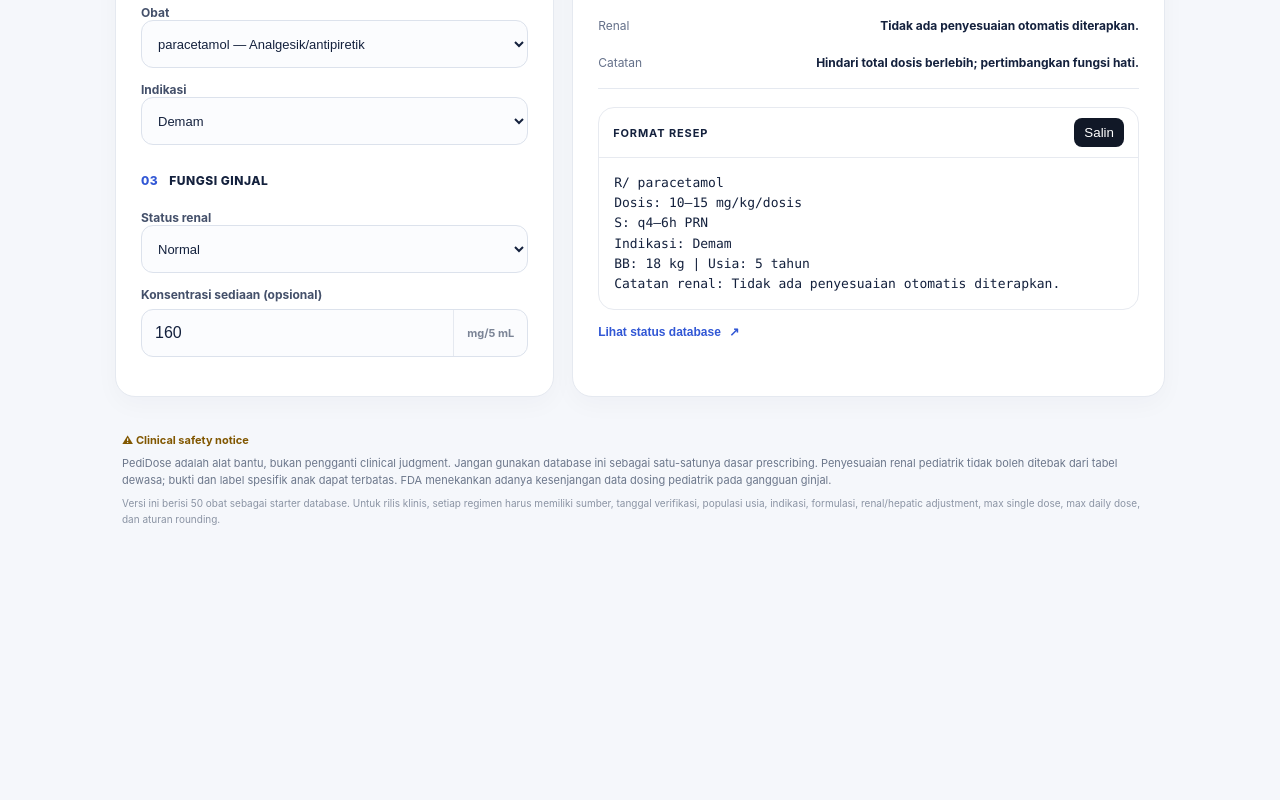
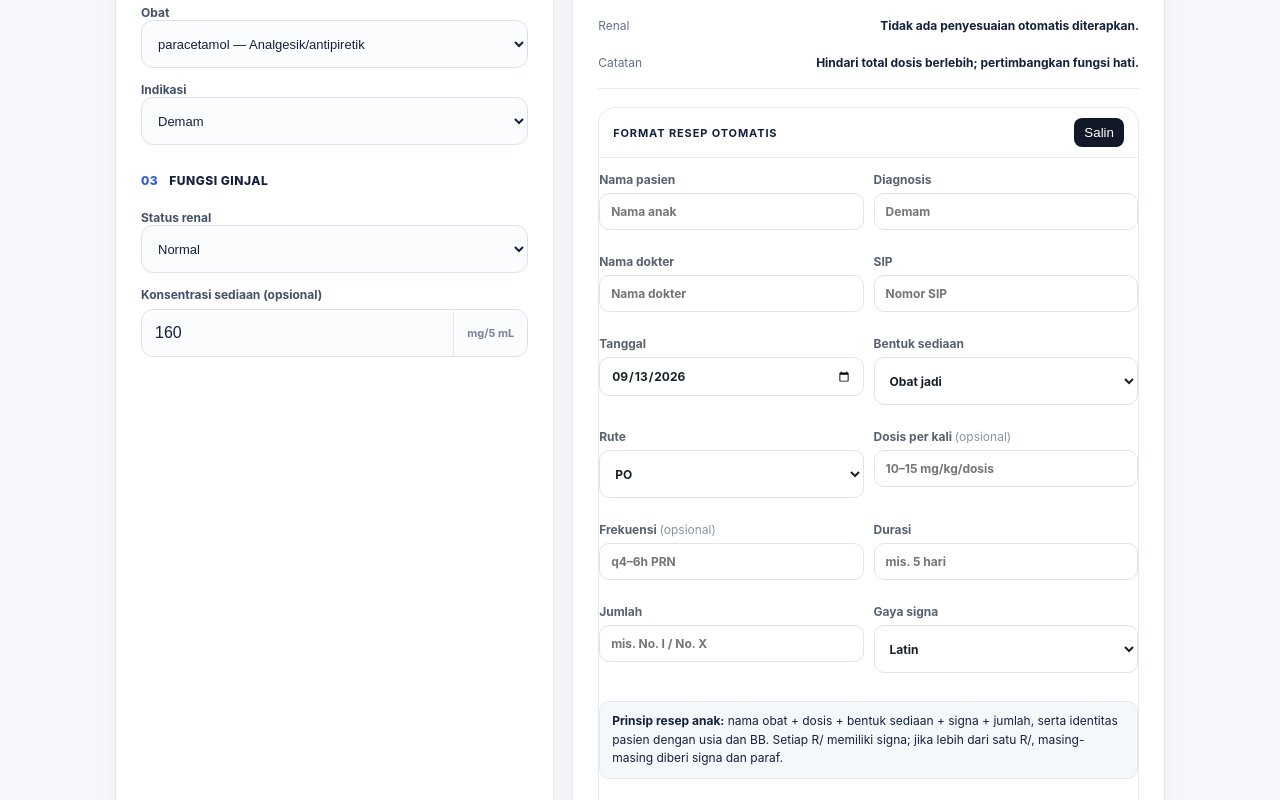
Before and after one commit to dwimakdasarimd-star/pedi-dose, a Next.js app: page / in a window 1280 px wide. Shown: the part 640-1440 px from the top of the page. Before the commit the page ends 1225 px from the top, so only its background shows below. Built offline with nearby package versions, Linux system fonts and the light colour scheme.

Commit message:
Add files via upload

```diff
--- a/app/globals.css
+++ b/app/globals.css
@@ -13,3 +13,11 @@
 .rxHead{display:flex;align-items:center;justify-content:space-between;padding:10px 14px;border-bottom:1px solid #e7eaf0;font-size:11px;letter-spacing:.08em}
 .rxHead button{border:0;border-radius:8px;padding:7px 10px;cursor:pointer;background:#111827;color:#fff}
 .rxBox pre{white-space:pre-wrap;margin:0;padding:15px;font-family:ui-monospace,SFMono-Regular,Menlo,monospace;font-size:13px;line-height:1.55}
+
+
+.rxGrid{display:grid;grid-template-columns:1fr 1fr;gap:10px;margin:14px 0}
+.rxGrid label{font-size:12px;color:#58616f}
+.rxGrid input,.rxGrid select{width:100%;margin-top:6px;border:1px solid #dfe4ea;border-radius:10px;padding:10px 11px;background:#fff;color:#18202a;font:inherit}
+.rxGrid .muted{color:#8b95a3;font-weight:400}
+.rxHint{font-size:12px;line-height:1.55;background:#f5f8fb;border:1px solid #e3e9ef;border-radius:10px;padding:10px 12px;margin:8px 0 12px}
+@media(max-width:720px){.rxGrid{grid-template-columns:1fr}}
--- a/app/page.tsx
+++ b/app/page.tsx
@@ -13,6 +13,8 @@ type Drug = {
   renal: string;
   note: string;
   sourceStatus: string;
+  defaultForm?: string;
+  defaultRoute?: string;
 };
 
 const DRUGS: Drug[] = [
@@ -853,6 +855,86 @@ const DRUGS: Drug[] = [
   }
 ];
 
+const PRESCRIPTION_FORMS = [
+  { value: "obat-jadi", label: "Obat jadi" },
+  { value: "racikan-pulveres", label: "Racikan pulveres" },
+  { value: "sirup-suspensi", label: "Sirup / suspensi" },
+  { value: "tablet-kapsul", label: "Tablet / kapsul" },
+  { value: "topikal", label: "Krim / salep / topikal" },
+  { value: "tetes", label: "Tetes" },
+  { value: "inhalasi-nebulisasi", label: "Inhalasi / nebulisasi" },
+];
+
+const ROUTES = ["PO", "IV", "IM", "SC", "INH", "NEB", "TOP", "OPHT", "OTIC", "NASAL", "RECTAL"];
+
+function latinSigna(freq: string) {
+  const f = freq.toLowerCase();
+  if (f.includes("q24")) return "1 dd";
+  if (f.includes("q12")) return "2 dd";
+  if (f.includes("q8")) return "3 dd";
+  if (f.includes("q6")) return "4 dd";
+  if (f.includes("q4")) return "6 dd";
+  if (f.includes("q6–8") || f.includes("q6-8")) return "3–4 dd";
+  if (f.includes("q8–12") || f.includes("q8-12")) return "2–3 dd";
+  if (f.includes("q12–24") || f.includes("q12-24")) return "1–2 dd";
+  return freq;
+}
+
+function makePrescription(params: {
+  patientName: string;
+  age: string;
+  weight: string;
+  doctor: string;
+  sip: string;
+  date: string;
+  diagnosis: string;
+  drug: Drug;
+  dosePerDose: string;
+  frequency: string;
+  route: string;
+  form: string;
+  duration: string;
+  quantity: string;
+  concentration: string;
+  signaLanguage: string;
+  compounded: boolean;
+}) {
+  const {
+    patientName, age, weight, doctor, sip, date, diagnosis, drug,
+    dosePerDose, frequency, route, form, duration, quantity, concentration,
+    signaLanguage, compounded
+  } = params;
+
+  const dose = dosePerDose.trim() || drug.dose;
+  const qty = quantity.trim() || "sesuai kebutuhan";
+  const conc = concentration.trim() ? ` ${concentration.trim()} mg/5 mL` : "";
+  const signa = signaLanguage === "Latin"
+    ? `${latinSigna(frequency)} ${route === "PO" ? "po" : route.toLowerCase()}`
+    : `${frequency} melalui ${route}`;
+
+  let body = "";
+  if (compounded) {
+    body = `R/ ${drug.name} ${dose}
+M.f. pulv. dtd No. ${qty}.
+S. ${signa}${duration ? ` selama ${duration}` : ""}.`;
+  } else {
+    body = `R/ ${drug.name}${conc} ${form}
+No. ${qty}.
+S. ${signa}${duration ? ` selama ${duration}` : ""}.`;
+  }
+
+  return `${doctor ? doctor : "[Nama dokter]"}${sip ? `
+SIP: ${sip}` : ""}
+${date ? `
+${date}` : ""}
+
+${body}
+
+-------------------------------- z
+Pro: ${patientName || "[Nama pasien]"} (${age || "[usia]"}; BB ${weight || "[BB]"} kg)${diagnosis ? `
+Diagnosis: ${diagnosis}` : ""}`;
+}
+
 function round(n:number, d=1) {
   const p = 10 ** d;
   return Math.round(n*p)/p;
@@ -871,6 +953,20 @@ export default function Home() {
   const [renal, setRenal] = useState("Normal");
   const [concentration, setConcentration] = useState("160");
   const [showFormula, setShowFormula] = useState(false);
+
+  // Prescription fields based on the uploaded prescription-writing guide.
+  const [patientName, setPatientName] = useState("");
+  const [doctorName, setDoctorName] = useState("");
+  const [sip, setSip] = useState("");
+  const [diagnosis, setDiagnosis] = useState("");
+  const [rxDate, setRxDate] = useState(new Date().toISOString().slice(0, 10));
+  const [rxForm, setRxForm] = useState("obat-jadi");
+  const [route, setRoute] = useState("PO");
+  const [dosePerDose, setDosePerDose] = useState("");
+  const [rxFrequency, setRxFrequency] = useState("");
+  const [duration, setDuration] = useState("");
+  const [quantity, setQuantity] = useState("");
+  const [signaLanguage, setSignaLanguage] = useState("Latin");
 
   const drug = DRUGS.find(d => d.id === drugId)!;
   const indications = drug.indications;
@@ -892,7 +988,26 @@ export default function Home() {
 
   function prescription() {
     if (!result) return "";
-    return `R/ ${drug.name}\nDosis: ${drug.dose}\nS: ${drug.frequency}\nIndikasi: ${selectedIndication}\nBB: ${result.kg} kg | Usia: ${result.age}\nCatatan renal: ${result.renalText}`;
+    const compounded = rxForm === "racikan-pulveres";
+    return makePrescription({
+      patientName,
+      age: result.age,
+      weight: String(result.kg),
+      doctor: doctorName,
+      sip,
+      date: rxDate,
+      diagnosis: diagnosis || selectedIndication,
+      drug,
+      dosePerDose,
+      frequency: rxFrequency || drug.frequency,
+      route,
+      form: PRESCRIPTION_FORMS.find(x => x.value === rxForm)?.label || "Obat jadi",
+      duration,
+      quantity,
+      concentration,
+      signaLanguage,
+      compounded,
+    });
   }
 
   async function copyRx() {
@@ -981,7 +1096,58 @@ export default function Home() {
               </div>
 
               <div className="rxBox">
-                <div className="rxHead"><b>FORMAT RESEP</b><button onClick={copyRx}>Salin</button></div>
+                <div className="rxHead"><b>FORMAT RESEP OTOMATIS</b><button onClick={copyRx}>Salin</button></div>
+
+                <div className="rxGrid">
+                  <label>Nama pasien
+                    <input value={patientName} onChange={e => setPatientName(e.target.value)} placeholder="Nama anak" />
+                  </label>
+                  <label>Diagnosis
+                    <input value={diagnosis} onChange={e => setDiagnosis(e.target.value)} placeholder={selectedIndication} />
+                  </label>
+                  <label>Nama dokter
+                    <input value={doctorName} onChange={e => setDoctorName(e.target.value)} placeholder="Nama dokter" />
+                  </label>
+                  <label>SIP
+                    <input value={sip} onChange={e => setSip(e.target.value)} placeholder="Nomor SIP" />
+                  </label>
+                  <label>Tanggal
+                    <input type="date" value={rxDate} onChange={e => setRxDate(e.target.value)} />
+                  </label>
+                  <label>Bentuk sediaan
+                    <select value={rxForm} onChange={e => setRxForm(e.target.value)}>
+                      {PRESCRIPTION_FORMS.map(x => <option key={x.value} value={x.value}>{x.label}</option>)}
+                    </select>
+                  </label>
+                  <label>Rute
+                    <select value={route} onChange={e => setRoute(e.target.value)}>
+                      {ROUTES.map(x => <option key={x} value={x}>{x}</option>)}
+                    </select>
+                  </label>
+                  <label>Dosis per kali <span className="muted">(opsional)</span>
+                    <input value={dosePerDose} onChange={e => setDosePerDose(e.target.value)} placeholder={drug.dose} />
+                  </label>
+                  <label>Frekuensi <span className="muted">(opsional)</span>
+                    <input value={rxFrequency} onChange={e => setRxFrequency(e.target.value)} placeholder={drug.frequency} />
+                  </label>
+                  <label>Durasi
+                    <input value={duration} onChange={e => setDuration(e.target.value)} placeholder="mis. 5 hari" />
+                  </label>
+                  <label>Jumlah
+                    <input value={quantity} onChange={e => setQuantity(e.target.value)} placeholder="mis. No. I / No. X" />
+                  </label>
+                  <label>Gaya signa
+                    <select value={signaLanguage} onChange={e => setSignaLanguage(e.target.value)}>
+                      <option>Latin</option>
+                      <option>Bahasa Indonesia</option>
+                    </select>
+                  </label>
+                </div>
+
+                <div className="rxHint">
+                  <b>Prinsip resep anak:</b> nama obat + dosis + bentuk sediaan + signa + jumlah, serta identitas pasien dengan usia dan BB. Setiap R/ memiliki signa; jika lebih dari satu R/, masing-masing diberi signa dan paraf.
+                </div>
+
                 <pre>{prescription()}</pre>
               </div>
 
@@ -999,7 +1165,7 @@ export default function Home() {
         <footer>
           <strong>⚠ Clinical safety notice</strong>
           <p>PediDose adalah alat bantu, bukan pengganti clinical judgment. Jangan gunakan database ini sebagai satu-satunya dasar prescribing. Penyesuaian renal pediatrik tidak boleh ditebak dari tabel dewasa; bukti dan label spesifik anak dapat terbatas. FDA menekankan adanya kesenjangan data dosing pediatrik pada gangguan ginjal.</p>
-          <p className="tiny">Versi ini berisi 50 obat sebagai starter database. Untuk rilis klinis, setiap regimen harus memiliki sumber, tanggal verifikasi, populasi usia, indikasi, formulasi, renal/hepatic adjustment, max single dose, max daily dose, dan aturan rounding.</p>
+          <p className="tiny">Versi ini berisi 56 obat sebagai starter database. Struktur resep mengikuti pedoman penulisan resep yang diunggah: R/, nama obat/dosis, bentuk sediaan, signa, jumlah, serta Pro dengan usia/BB anak. Untuk rilis klinis, setiap regimen tetap harus memiliki sumber, tanggal verifikasi, populasi usia, indikasi, formulasi, renal/hepatic adjustment, max single dose, max daily dose, dan aturan rounding.</p>
         </footer>
       </div>
     </main>
```
Also changed, not shown: 1 other file (tests, documents, lock files or other folders).
